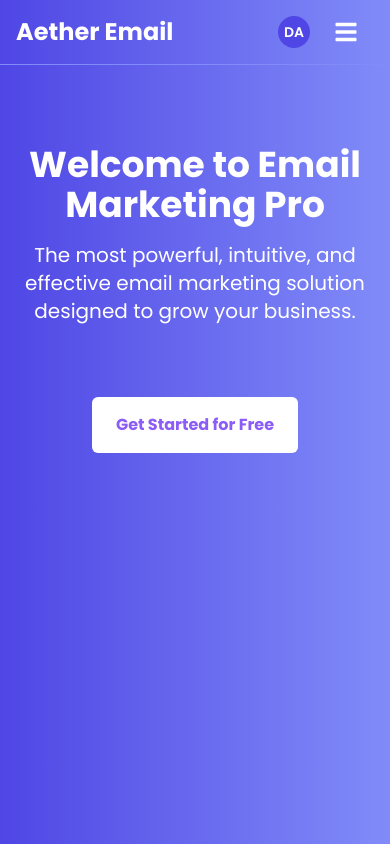
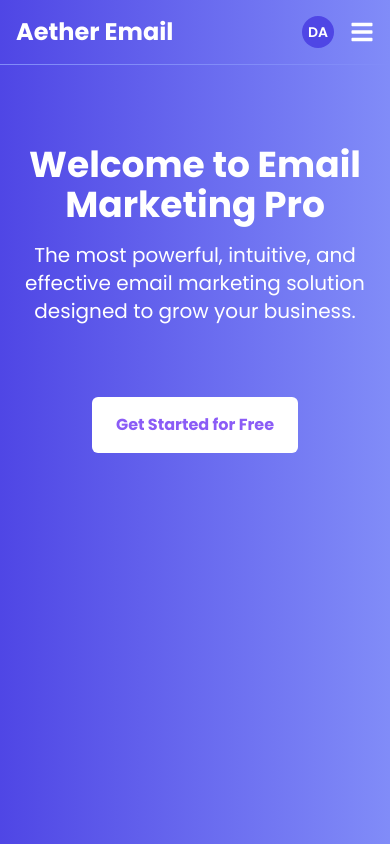
Before and after one commit to mddanish867/email-marketing-app, a React (Vite) app: page / in a window 390 px wide. Shown: the top 844 px of the page. Built offline with nearby package versions, Linux system fonts and the light colour scheme.

Commit message:
remodified the navbar to make  userdropdown functional

```diff
--- a/src/Home/Navbar.jsx
+++ b/src/Home/Navbar.jsx
@@ -19,16 +19,15 @@ const Navbar = () => {
         </div>
 
         {/* User Profile Dropdown (Visible on medium and larger screens) */}
-        <div className="hidden">
+        <div className="md:hidden flex items-center space-x-4 ml-auto">
           <UserProfileDropdown />
-        </div>
-
-        {/* Hamburger Icon for Mobile */}
-        <div
-          className="md:hidden text-white text-2xl cursor-pointer"
-          onClick={toggleMenu}
-        >
-          {isOpen ? <FaTimes /> :<div className="flex items-center space-x-6 mr-4"> <UserProfileDropdown /> <FaBars /> </div> }
+          {/* Hamburger Icon for Mobile */}
+          <div
+            className="text-white text-2xl cursor-pointer"
+            onClick={toggleMenu}
+          >
+            {isOpen ? <FaTimes /> : <FaBars />}
+          </div>
         </div>
 
         {/* Navbar Links */}
```
